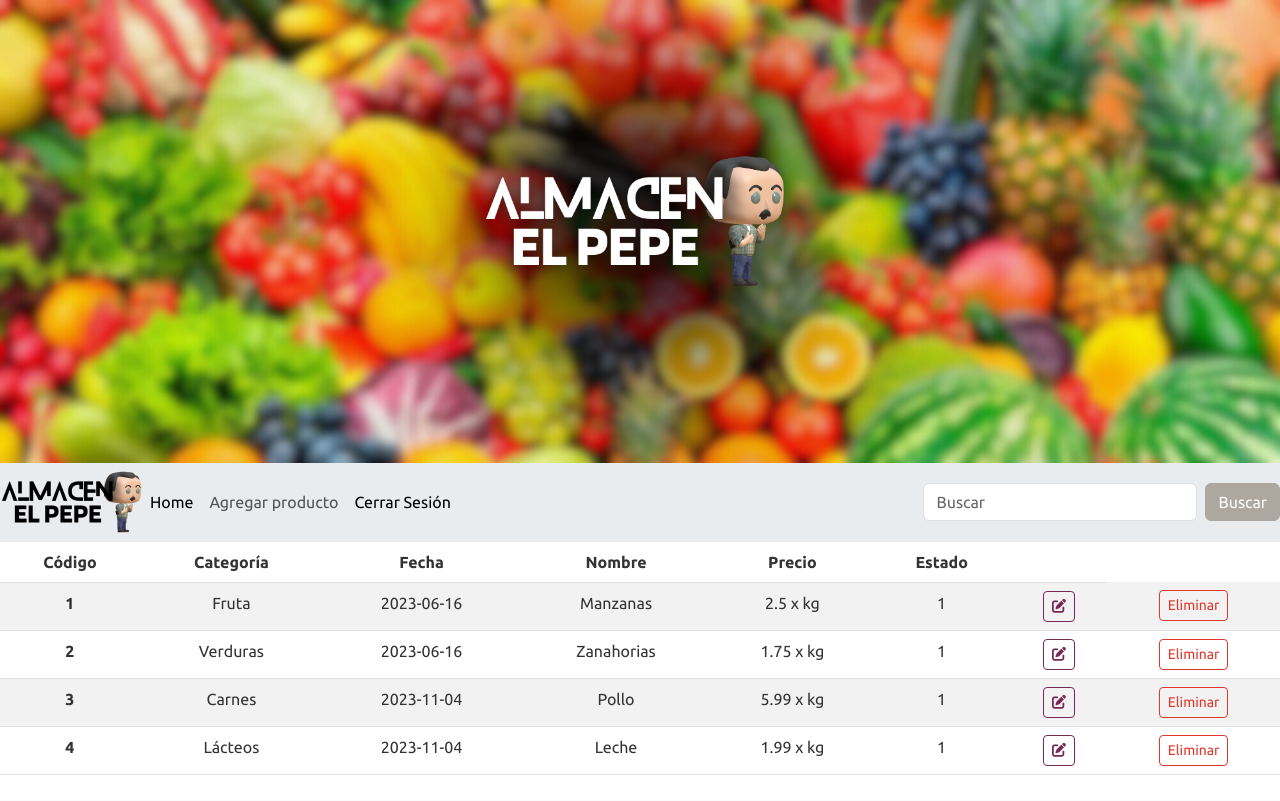
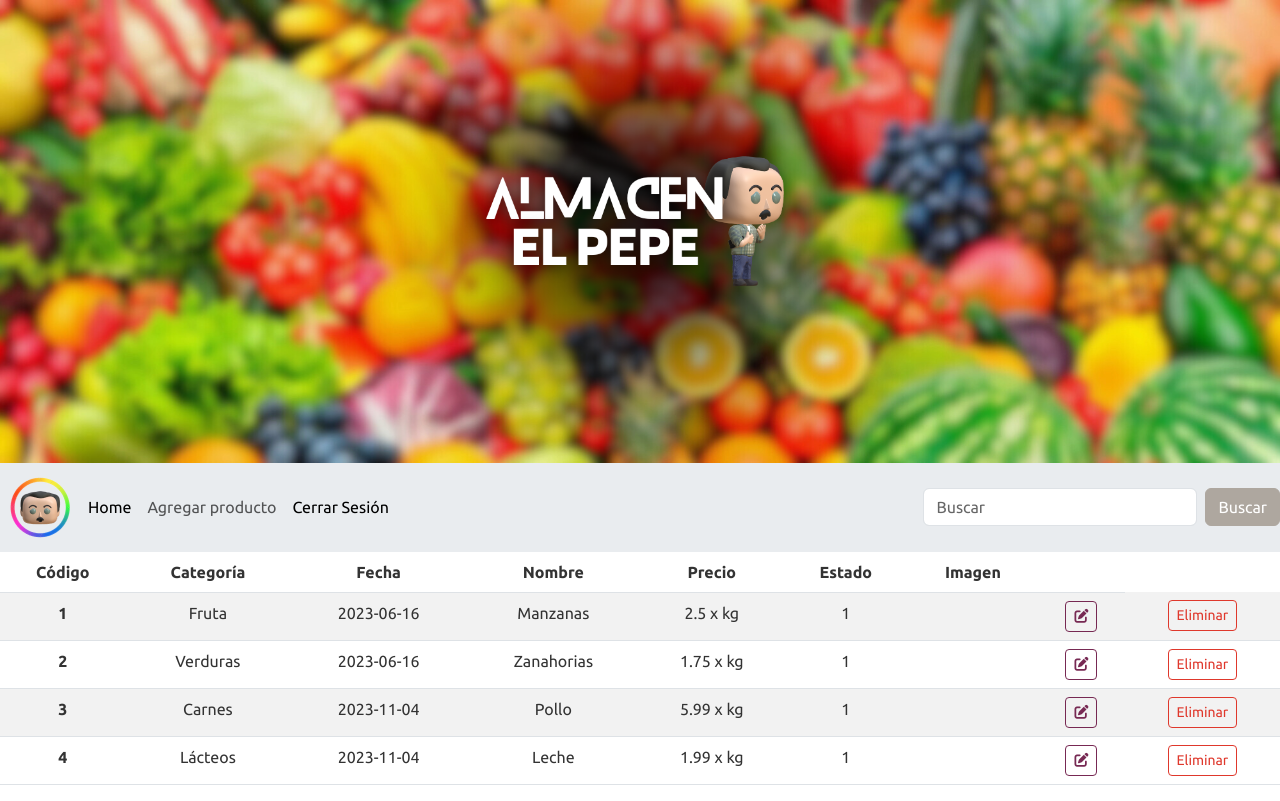
Before and after one commit to andreJesusTorres/theor, a PHP site: page /incuyo/indexAdmin.php in a window 1280 px wide. Before the commit the page ends 775 px from the top, so only its background shows below. Run offline with PHP 8.4, Linux system fonts and the light colour scheme; data comes from the database, SQL or seed files in the repository; both versions use the stored data as it was after the commit.

Commit message:
Re-version

```diff
--- a/consultas.php
+++ b/consultas.php
@@ -16,6 +16,7 @@
                     <td>' . $datos["fechaAlta"] . '</td>
                     <td>' . $datos["nombre"] . '</td>
                     <td>' . $datos["precio"] . ' x kg</td>
+                    <td><img src="' . $datos["imagen"] . '" alt="Producto"></td>
                 </tr>
                 ';
             }
@@ -40,6 +41,13 @@
                         <td>' . $datos["nombre"] . '</td>
                         <td>' . $datos["precio"] . ' x kg</td>
                         <td>' . $datos["estado"] . '</td>
+                        <td>';
+
+                if (!empty($datos["imagen"])) {
+                    echo '<img src="' . $datos["imagen"] . '" alt="Imagen del producto" style="max-width: 50px; max-height: 50px;">';
+                }
+
+                echo '</td>
                         <td>
                             <form method="GET" action="editar.php">
                                 <button class="btn btn-sm btn-outline-dark" name="codigo" value="' . $datos["codigo"] . '">
@@ -61,6 +69,7 @@
     }
 }
 
+
 function logout()
 {
     session_destroy();
@@ -78,22 +87,27 @@
         $consulta = mysqli_query($conexion, $sql);
         if (mysqli_num_rows($consulta) > 0) {
             while ($datos = mysqli_fetch_assoc($consulta)) {
-                echo '
-                <tr>
-                    <th scope="row">' . $datos["codigo"] . '</th>
-                    <td>' . $datos["categoria"] . '</td>
-                    <td>' . $datos["fechaAlta"] . '</td>
-                    <td>' . $datos["nombre"] . '</td>
-                    <td>' . $datos["precio"] . ' x kg</td>
-                    <td>' . $datos["estado"] . '</td>
-                </tr>';
+                echo '<tr>';
+                echo '<th scope="row">' . $datos["codigo"] . '</th>';
+                echo '<td>' . $datos["categoria"] . '</td>';
+                echo '<td>' . $datos["fechaAlta"] . '</td>';
+                echo '<td>' . $datos["nombre"] . '</td>';
+                echo '<td>' . $datos["precio"] . ' x kg</td>';
+                echo '<td>' . $datos["estado"] . '</td>';
+                echo '<td>';
+                if (!empty($datos["imagen"])) {
+                    echo '<img src="' . $datos["imagen"] . '" alt="Imagen del producto" style="max-width: 50px; max-height: 50px;">';
+                }
+                echo '</td>';
+                echo '</tr>';
             }
         } else {
-            echo '<tr><td colspan="6">No se encontraron resultados.</td></tr>';
+            echo '<tr><td colspan="7">No se encontraron resultados.</td></tr>';
         }
         mysqli_close($conexion);
     }
 }
+
 
 function buscarProductosAdmin($busqueda)
 {
@@ -111,6 +125,7 @@
                     <td>' . $datos["nombre"] . '</td>
                     <td>' . $datos["precio"] . ' x kg</td>
                     <td>' . $datos["estado"] . '</td>
+                    <td><img src="' . $datos["imagen"] . '" alt="Imagen del producto" style="max-width: 50px;"></td>
                     <td>
                         <form method="GET" action="editar.php">
                             <button class="btn btn-sm btn-outline-dark" name="codigo" value="' . $datos["codigo"] . '">
@@ -121,7 +136,7 @@
                 </tr>';
             }
         } else {
-            echo '<tr><td colspan="6">No se encontraron resultados.</td></tr>';
+            echo '<tr><td colspan="7">No se encontraron resultados.</td></tr>';
         }
         mysqli_close($conexion);
     }
@@ -134,7 +149,17 @@
     $nombre = $_POST["inputNombre"];
     $precio = $_POST["inputPrecio"];
     $estado = $_POST["inputEstado"];
-    $sql = "UPDATE productos SET categoria='$categoria', fechaAlta='$fechaAlta', nombre='$nombre', precio='$precio', estado='$estado' WHERE codigo='$codigo'";
+    $imagen = $_FILES["inputImagen"]["name"];
+    $imagen_temporal = $_FILES["inputImagen"]["tmp_name"];
+
+    if (!empty($imagen)) {
+        $ruta_destino = "img/" . $imagen;
+        move_uploaded_file($imagen_temporal, $ruta_destino);
+        $sql = "UPDATE productos SET categoria='$categoria', fechaAlta='$fechaAlta', nombre='$nombre', precio='$precio', estado='$estado', imagen='$ruta_destino' WHERE codigo='$codigo'";
+    } else {
+         $sql = "UPDATE productos SET categoria='$categoria', fechaAlta='$fechaAlta', nombre='$nombre', precio='$precio', estado='$estado' WHERE codigo='$codigo'";
+    }
+
     $conexion = conectar();
     $modificar = mysqli_query($conexion, $sql);
 
@@ -152,16 +177,23 @@
     $nombre = $_POST["inputNombre"];
     $precio = $_POST["inputPrecio"];
     $estado = $_POST["inputEstado"];
-    $sql = "INSERT INTO productos (categoria, nombre, precio, estado) VALUES ('$categoria', '$nombre', '$precio', '$estado')";
+    $imagen = $_FILES["inputImagen"]["name"];
+    $imagen_temporal = $_FILES["inputImagen"]["tmp_name"];
+
+    $ruta_destino = "img/" . $imagen;
+    move_uploaded_file($imagen_temporal, $ruta_destino);
+
+    $sql = "INSERT INTO productos (categoria, nombre, precio, estado, imagen) VALUES ('$categoria', '$nombre', '$precio', '$estado', '$ruta_destino')";
     $guardar = mysqli_query($conexion, $sql);
+
     if (!$guardar) {
         echo "Se ha producido algún error";
     } else {
         $guardado = "exitoso";
     }
+
     mysqli_close($conexion);
 }
-
 if (isset($_POST["login"])) {
     $usuario = $_POST["usuario"];
     $clave = $_POST["clave"];
--- a/index.php
+++ b/index.php
@@ -80,6 +80,7 @@
                             <th scope="col">Fecha</th>
                             <th scope="col">Nombre</th>
                             <th scope="col">Precio</th>
+                            <th scope="col">Imagen</th>
                             <th></th>
                         </tr>
                     </thead>
--- a/indexAdmin.php
+++ b/indexAdmin.php
@@ -59,6 +59,10 @@
             .table th {
                 text-align: center;
             }
+            .table img {
+                max-width: 50px;
+                max-height: 50px;
+            }
         </style>
         <div class="container-fluid">
             <div class="table-responsive">
@@ -71,6 +75,7 @@
                             <th scope="col">Nombre</th>
                             <th scope="col">Precio</th>
                             <th scope="col">Estado</th>
+                            <th scope="col">Imagen</th>
                             <th></th>
                         </tr>
                     </thead>
--- a/nuevo.php
+++ b/nuevo.php
@@ -81,6 +81,9 @@
             <label class="form-label">Estado</label>
             <input type="text" name="inputEstado" class="form-control" placeholder="Estado del producto" required>
         </div>
+        <div class="mb-3">
+            <label class="form-label">Imagen</label>
+            <input type="file" name="inputImagen" class="form-control" accept="image/*" required>
         </div>
         <div class="d-flex justify-content-center mt-2">
             <div style="margin-right: 10%;">
```
Also changed, not shown: almacen.sql (+30 -9 lines), editar.php (+6 -2 lines), img/manzana.png (added), img/pepe-argento.png.
